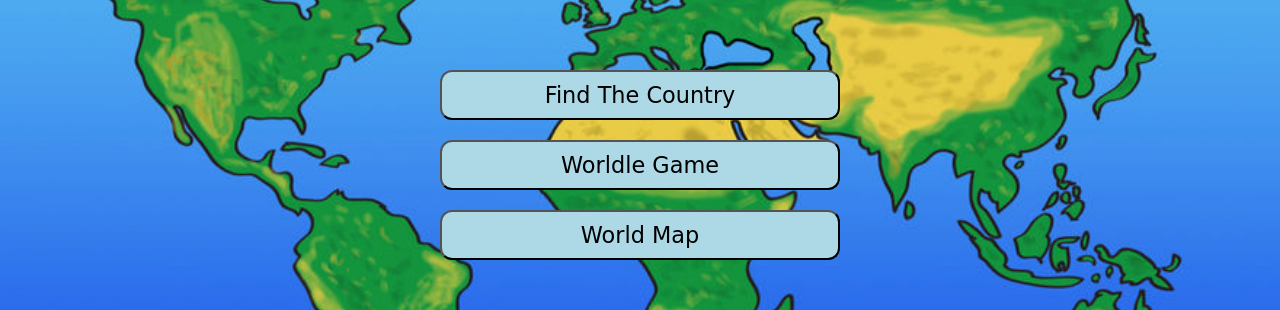
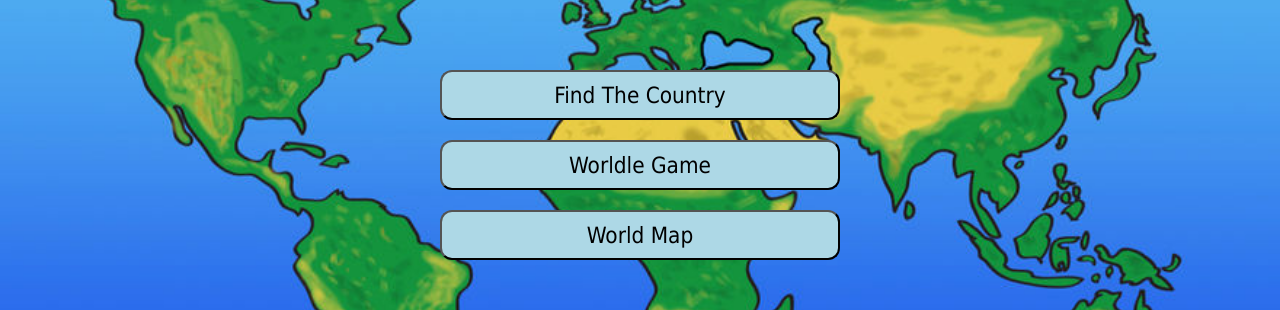
Before and after one commit to Liam-McLeod/GeographyGames, a plain HTML site: page index.html in a window 1280 px wide. Shown: the part 235-545 px from the top of the page. Drawn offline with Linux system fonts and the light colour scheme.

Commit message:
Changed Font Family for main menu

```diff
--- a/css/index.css
+++ b/css/index.css
@@ -1,7 +1,7 @@
 * {
     margin:0;
     padding:0;
-    font-family:cursive;
+    font-family: Tahoma;
 }
 
 body {
```
